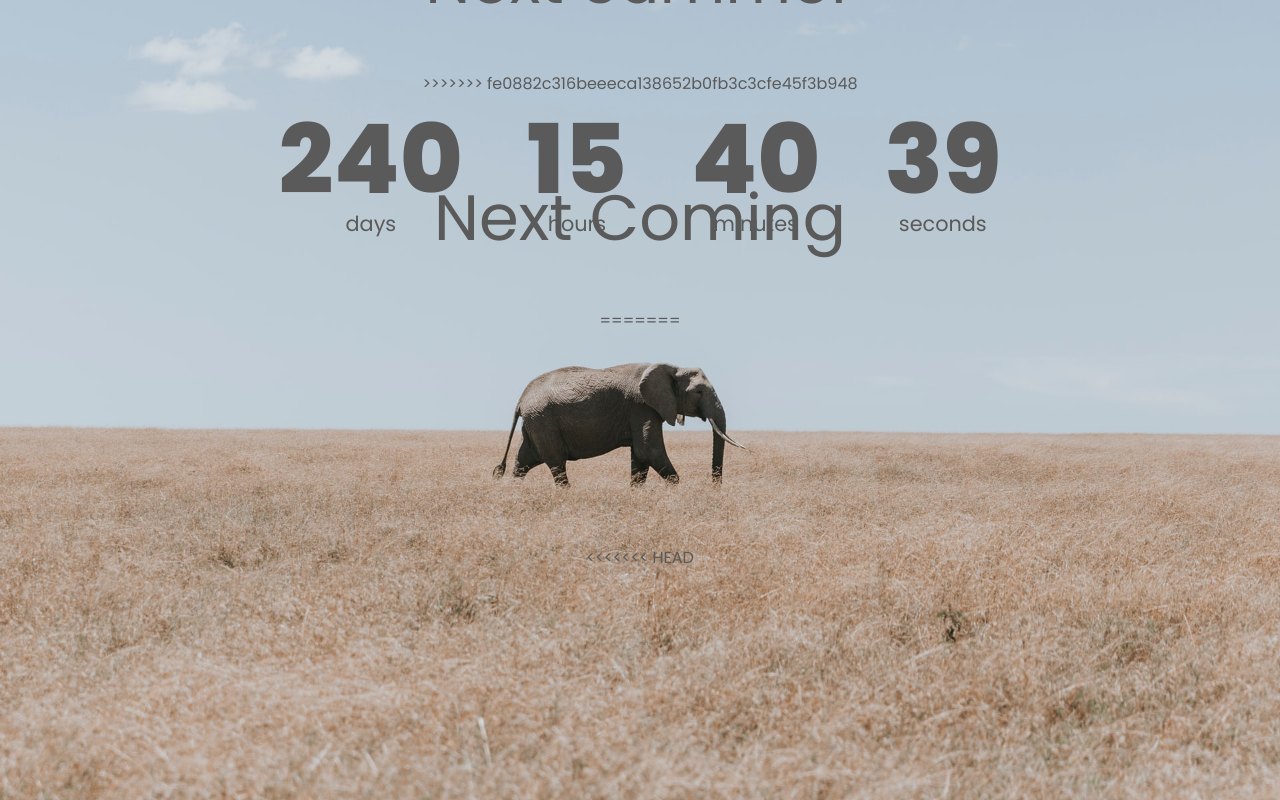
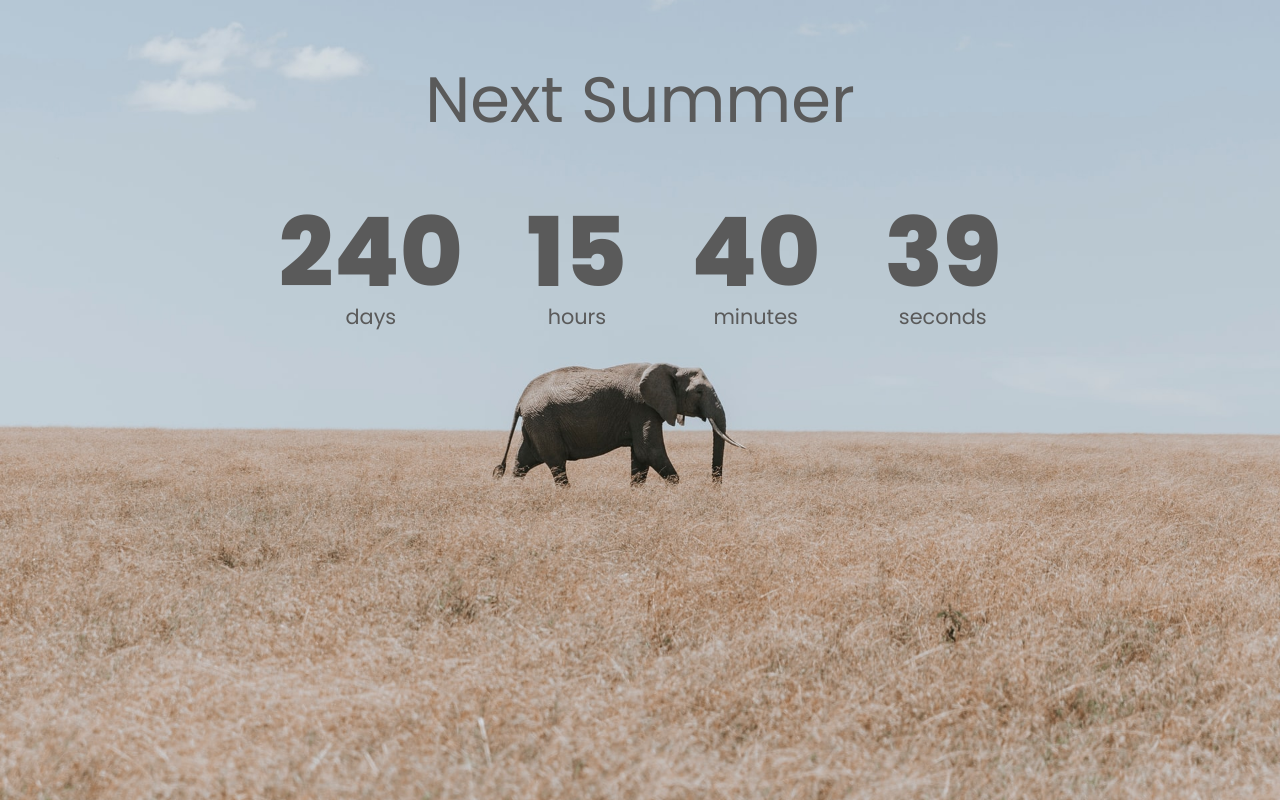
Before and after one commit to kapsarovL/Countdown-Timer, a plain HTML site: page index.html in a window 1280 px wide. Drawn offline with Linux system fonts and the light colour scheme.

Commit message:
Update index.html

```diff
--- a/index.html
+++ b/index.html
@@ -9,11 +9,9 @@
 </head>
 <body>
 
-<<<<<<< HEAD
-    <h1>Next Coming</h1>
-=======
+
     <h1>Next Summer</h1>
->>>>>>> fe0882c316beeeca138652b0fb3c3cfe45f3b948
+
 
     <div class="countdown-container">
         <div class="countdown-el days-c">
```
